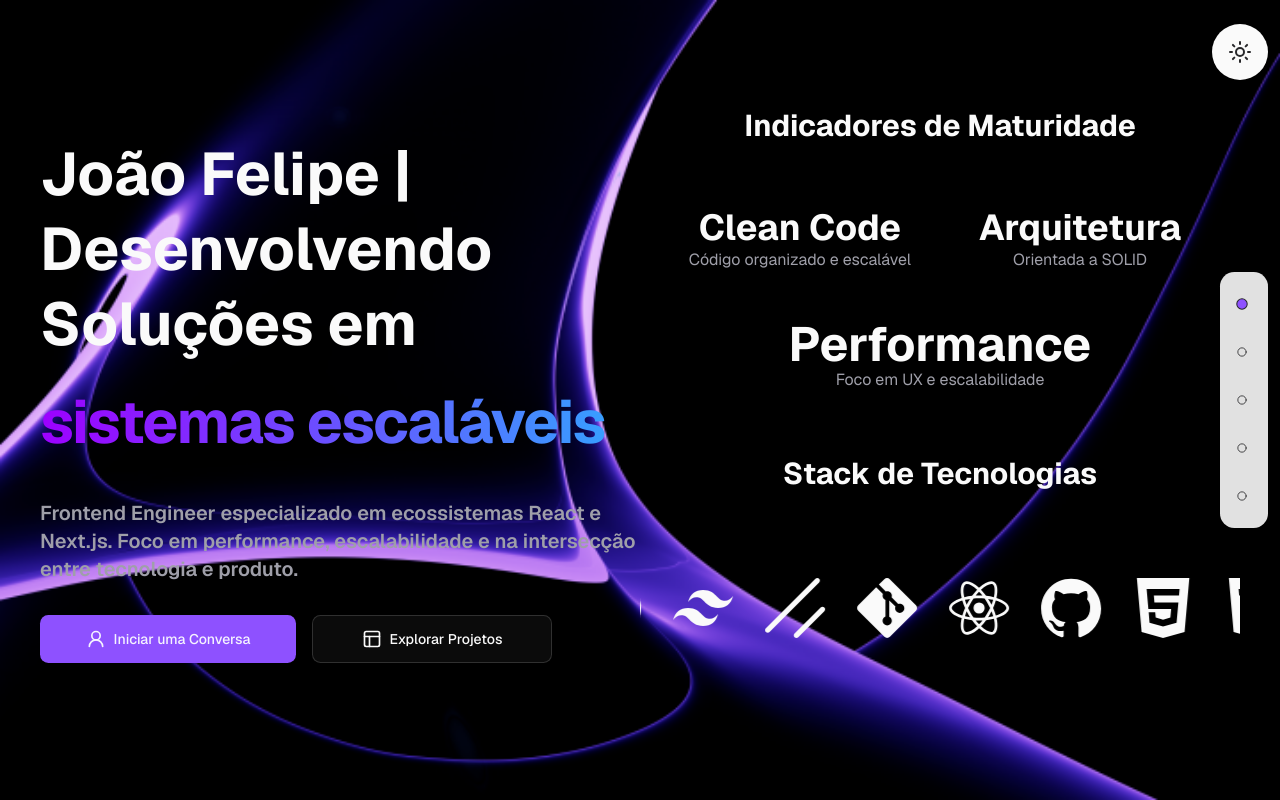
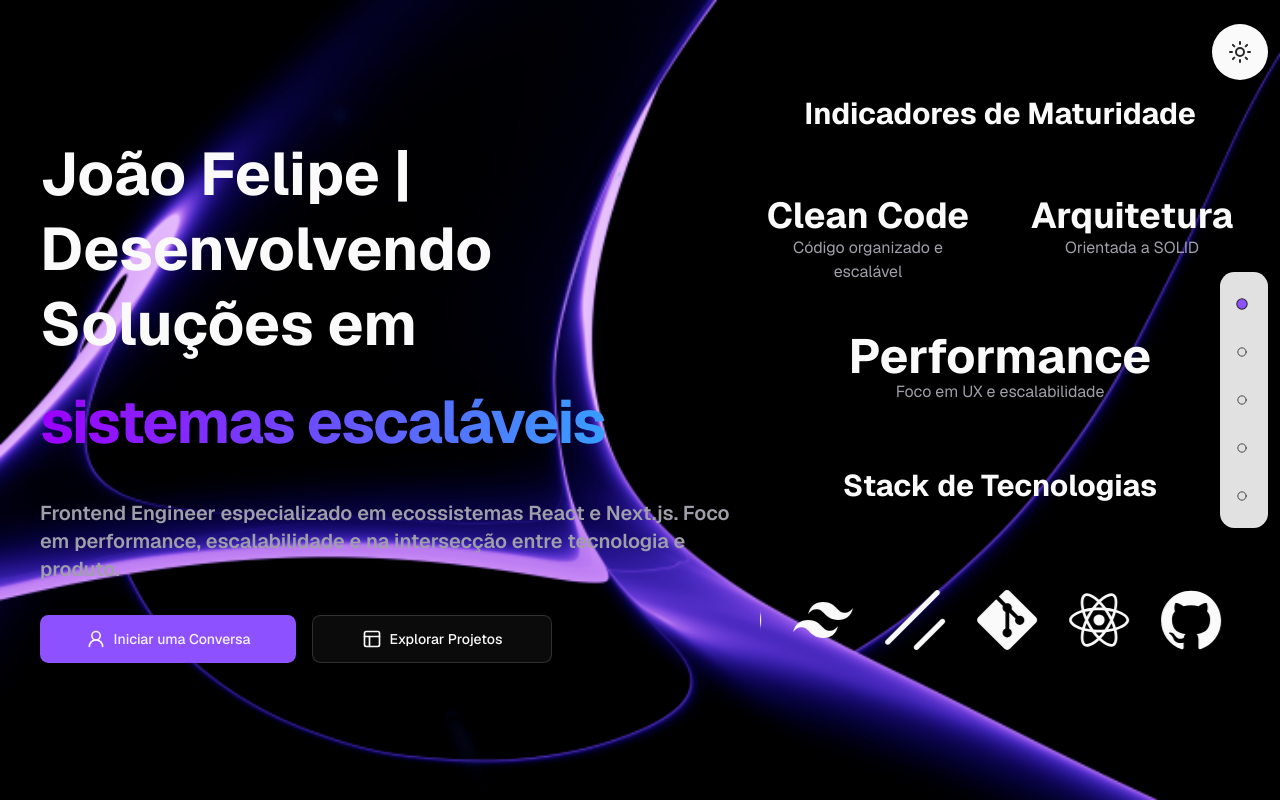
Before and after one commit to joaofelipe-dev/portfolio-joao, a Next.js app: page / in a window 1280 px wide. Shown: the top 800 px of the page. Built offline with nearby package versions, Linux system fonts and the light colour scheme.

Commit message:
Ajustado grid banner

```diff
--- a/components/pages/Banner/banner.jsx
+++ b/components/pages/Banner/banner.jsx
@@ -37,7 +37,7 @@ export function Banner() {
   return (
     <section
       id="banner"
-      className="w-full min-h-screen md:grid md:grid-cols-2 bg-cover bg-center dark:bg-[url('/wallpaper-dark.png')] bg-[url('/wallpaper-light.jpg')] p-5 md:p-10 overflow-x-hidden"
+      className="w-full min-h-screen md:grid md:grid-cols-5 bg-cover bg-center dark:bg-[url('/wallpaper-dark.png')] bg-[url('/wallpaper-light.jpg')] p-5 md:p-10 overflow-x-hidden"
     >
       {/* Seção Esquerda - Conteúdo Principal (Visível em todas as telas) */}
       <motion.div
@@ -48,7 +48,7 @@ export function Banner() {
           transition: { duration: 0.8 },
         }}
         viewport={{ once: false, amount: 0.3 }}
-        className="h-full flex items-center"
+        className="h-full flex items-center col-span-3"
       >
         <div className="w-full max-w-4xl mx-auto">
           {/* Título */}
@@ -63,7 +63,7 @@ export function Banner() {
                   text={[
                     "engenharia de software",
                     "sistemas escaláveis",
-                    "experiências de alto impacto",
+                    "experiências de impacto",
                     "arquiteturas modernas",
                   ]}
                   typingSpeed={75}
@@ -113,7 +113,7 @@ export function Banner() {
           transition: { duration: 0.8, delay: 0.2 },
         }}
         viewport={{ once: false, amount: 0.3 }}
-        className="h-full flex items-center justify-center py-10 md:py-0"
+        className="h-full flex items-center justify-center py-10 md:py-0 col-span-2"
       >
         <div className="w-full max-w-2xl mx-auto">
           <div className="flex flex-col items-center justify-center text-center gap-12 md:gap-16 py-8 w-full">
```
